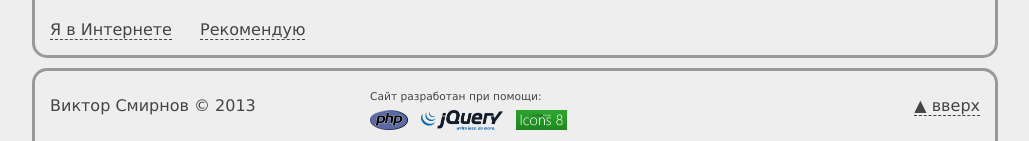
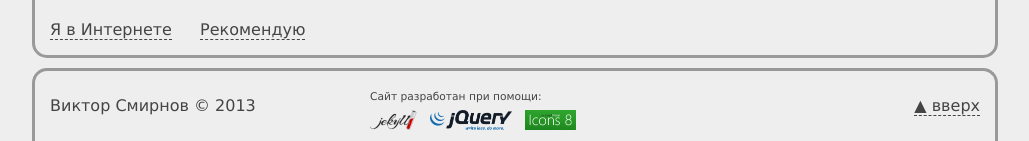
Before and after one commit to qvit/qvit.github.io, a Jekyll site: the page built from index.html, in a window 1280 px wide. Shown: the part 1278-1419 px from the top of the page, without its empty margins (125-1154 px from the left). Built offline with Jekyll 4.4.1, drawn with Linux system fonts in a browser that asks for light colours; nearby versions of some CDN libraries; comment, search, counter and statistics services are not loaded.

Commit message:
~ Сменил логотип PHP на jekyll

```diff
--- a/_includes/footer.html
+++ b/_includes/footer.html
@@ -4,8 +4,8 @@
 	</div>
 	<div id="created-with" class="grid_3">
 		Сайт разработан при помощи:<br/>
-		<a class="plain" href="http://www.php.net/" target="_blank">
-			<img src="/img/php40.png" title="PHP"/>
+		<a class="plain" href="http://jekyllrb.com/" target="_blank">
+			<img src="/img/jekyll-dark40.png" title="jekyll"/>
 		</a>
 		<a class="plain" href="http://jquery.com/" target="_blank">
 			<img src="/img/jquery40.png" title="jQuery"/>
```
Also changed, not shown: img/jekyll-dark40.png (added).
